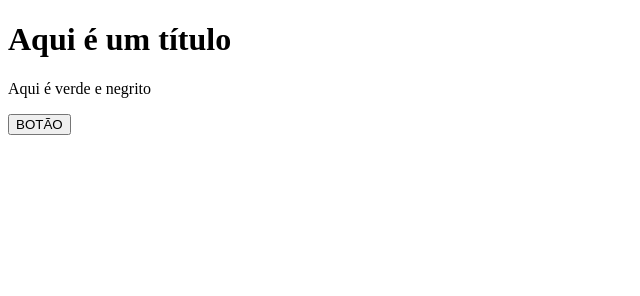
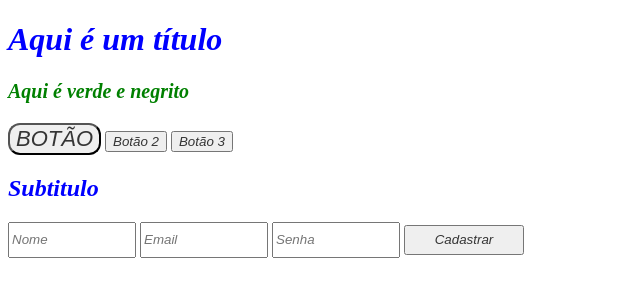
Before and after one commit to LeoRVergani/live-class-devinhouse, a plain HTML site: page live-html/index.html in a window 1280 px wide. Shown: the whole page, without its empty margins (0-640 px from the left). Drawn offline with Linux system fonts and the light colour scheme.

Commit message:
finish calc

```diff
--- /dev/null
+++ b/exercicios-live-html/style.css
@@ -0,0 +1,32 @@
+main {
+    text-align: center;
+    width: 250px;
+    margin: 0 auto;
+    background-color: rgb(44, 44, 46);
+    color: rgb(246, 247, 249);
+    border: 2px solid black;
+    border-radius: 5px;
+}
+
+form {
+    margin: 0 auto;
+    background-color: rgb(105, 122, 122);
+    padding: 20px;
+    width: 200px;
+    border: 2px solid black;
+    margin-bottom: 5px;
+    margin-left: 3px;
+    margin-right: 3px;
+
+}
+
+input {
+    border-radius: 5px;
+}
+
+button {
+    width: 100px;
+    margin: 0 auto;
+    padding: 10px;
+    border-radius: 5px;
+}
--- a/live-html/index.html
+++ b/live-html/index.html
@@ -4,7 +4,7 @@
 <head>
     <title>DevIn[Clamed] - Módulo 1</title>
     <!-- Carregando um arquivo CSS para estilizaçao -->
-    <link rel="stylesheet" type="text/css" href="./styles/styles.css">
+    <link rel="stylesheet" type="text/css" href="/live-html/styles/style.css">
     <!-- <link rel="stylesheet" type="text/css" href="https://www.clamed.com/styles.css"> -->
 
     <!-- Exemplo de uso da tag script -->
@@ -22,5 +22,16 @@
     <p class="texto-verde texto-negrito fs-20">Aqui é verde e negrito</p>
 
     <button id="enviar-form" class="btn btn-black">BOTÃO</button>
+    <button>Botão 2</button>
+    <button>Botão 3</button>
+
+    <h2 id="subtitulo" class="texto-azul">Subtitulo</h2>
+
+    <form action="">
+        <input type="text" placeholder="Nome">
+        <input type="email" name="Email" id="" placeholder="Email">
+        <input type="password" name="Senha" id="" placeholder="Senha">
+        <input type="button" value="Cadastrar">
+    </form>
 </body>
 </html>
--- a/live-html/styles/style.css
+++ b/live-html/styles/style.css
@@ -1,5 +1,6 @@
-#titulo {
-
+* {
+    font-style: italic;
+    color: rgb(53, 53, 53);
 }
 
 /* <p class="texto-verde"></p> */
@@ -33,3 +34,13 @@
     font-size: 22px;
     border-radius: 12px;
 }
+
+form input {
+    height: 30px;
+    width: 120px;
+}
+
+form button {
+    width: 120px;
+    height: 30px;
+}
```
Also changed, not shown: exercicios-live-html/calculadorasimples.html (added, +21 -0 lines).
